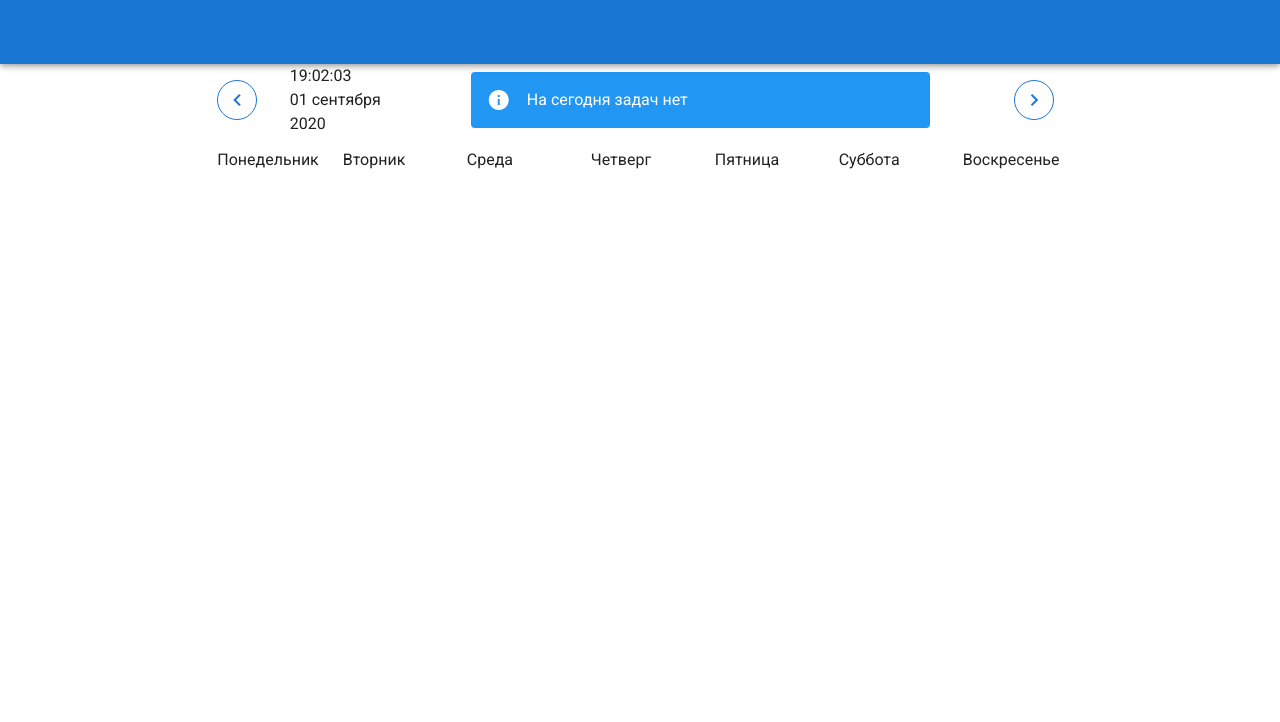
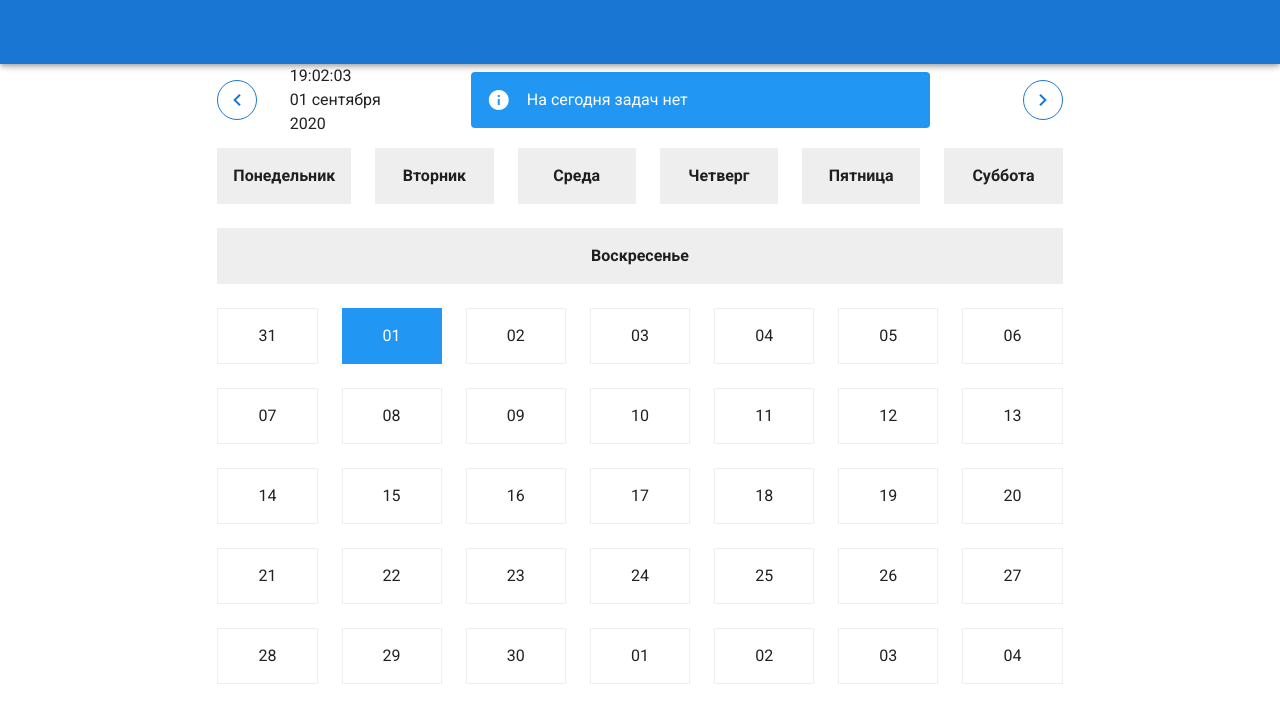
Before and after one commit to Mangstar/vue-planner, a Vue app: page / in a window 1280 px wide. Shown: the top 722 px of the page. Built offline with nearby package versions, Linux system fonts and the light colour scheme.

Commit message:
Выводим список дней в календаре

```diff
--- a/src/components/Planner/src/Planner.vue
+++ b/src/components/Planner/src/Planner.vue
@@ -34,7 +34,7 @@
             </v-row>
           </v-col>
 
-          <v-col cols="1">
+          <v-col cols="1" class="d-flex justify-end">
             <v-btn outlined
                    fab
                    color="primary"
@@ -56,11 +56,15 @@
             </v-col>
           </v-row>
 
-          <v-row v-for="weekIndex in monthWeeks"
-                 :key="weekIndex"
+          <v-row v-for="(week, index) in plannerCells"
+                 :key="index"
           >
-            <v-col>
-              <app-planner-cell>{{ day }}</app-planner-cell>
+            <v-col v-for="(day, index) in week"
+                   :key="index"
+            >
+              <app-planner-cell :isActive="isActiveDate(day)">
+                {{ day.format('DD') }}
+              </app-planner-cell>
             </v-col>
           </v-row>
         </div>
@@ -119,26 +123,28 @@ export default {
       return this.$date(this.currentDate).endOf('month')
     },
 
-    monthWeeks () {
+    monthWeeksTotal () {
       return Math.ceil(this.monthEnd.diff(this.monthStart, 'week', true));
     },
 
     plannerCells () {
       if (this.currentMode === 'month') {
         let matrixMonth = [];
-        let weekIndex = this.monthWeeks;
+        let currentDate = this.monthStart.day(1);
 
-        while (weekIndex--) {
-          matrixMonth.push([
-            this.$date(this.currentDate)
-          ]);
+        for (let weekIndex = 0; weekIndex < this.monthWeeksTotal; weekIndex++) {
+          matrixMonth[weekIndex] = [];
+
+          for (let weekDayIndex = 1; weekDayIndex <= 7; weekDayIndex++) {
+            matrixMonth[weekIndex].push(currentDate);
+
+            currentDate = currentDate.add(1, 'day');
+          }
         }
 
         return matrixMonth;
       }
     },
-
-
   },
 
   created () {
@@ -151,6 +157,10 @@ export default {
       this.timeTickInterval = setInterval(() => {
         this.currentTime = this.$date();
       }, 1000);
+    },
+
+    isActiveDate (day) {
+      return day.valueOf() === this.currentDate.startOf('day').valueOf()
     }
   }
 }
--- a/src/components/Planner/src/PlannerCell.vue
+++ b/src/components/Planner/src/PlannerCell.vue
@@ -1,6 +1,10 @@
 <template>
   <div class="app-planner-cell-wr">
-    <div class="app-planner-cell">
+    <div class="app-planner-cell"
+         :class="{
+           'is-active': isActive
+         }"
+    >
       <slot></slot>
     </div>
   </div>
@@ -10,8 +14,34 @@
 export default {
   name: 'app-planner-cell',
 
+  props: {
+    isActive: {
+      type: Boolean,
+      default: false
+    }
+  },
+
   data: () => ({
 
   })
 }
 </script>
+
+<style lang="scss" scoped>
+.app-planner-cell {
+  box-sizing: border-box;
+  padding: 15px;
+  text-align: center;
+  border: 1px solid #EEEEEE;
+  cursor: pointer;
+  will-change: color, background-color, border-color;
+  transition: color 0.4s ease, background-color 0.4s ease, border-color 0.4s ease;
+
+  &:hover,
+  &.is-active {
+    background-color: #2196f3;
+    color: #fff;
+    border-color: #2196f3;
+  }
+}
+</style>
--- a/src/components/Planner/src/PlannerCellHeader.vue
+++ b/src/components/Planner/src/PlannerCellHeader.vue
@@ -15,3 +15,14 @@ export default {
   })
 }
 </script>
+
+<style lang="scss" scoped>
+.app-planner-cell-header {
+  box-sizing: border-box;
+  padding: 15px;
+  border: 1px solid #EEEEEE;
+  text-align: center;
+  font-weight: bold;
+  background-color: #EEEEEE;
+}
+</style>
```
